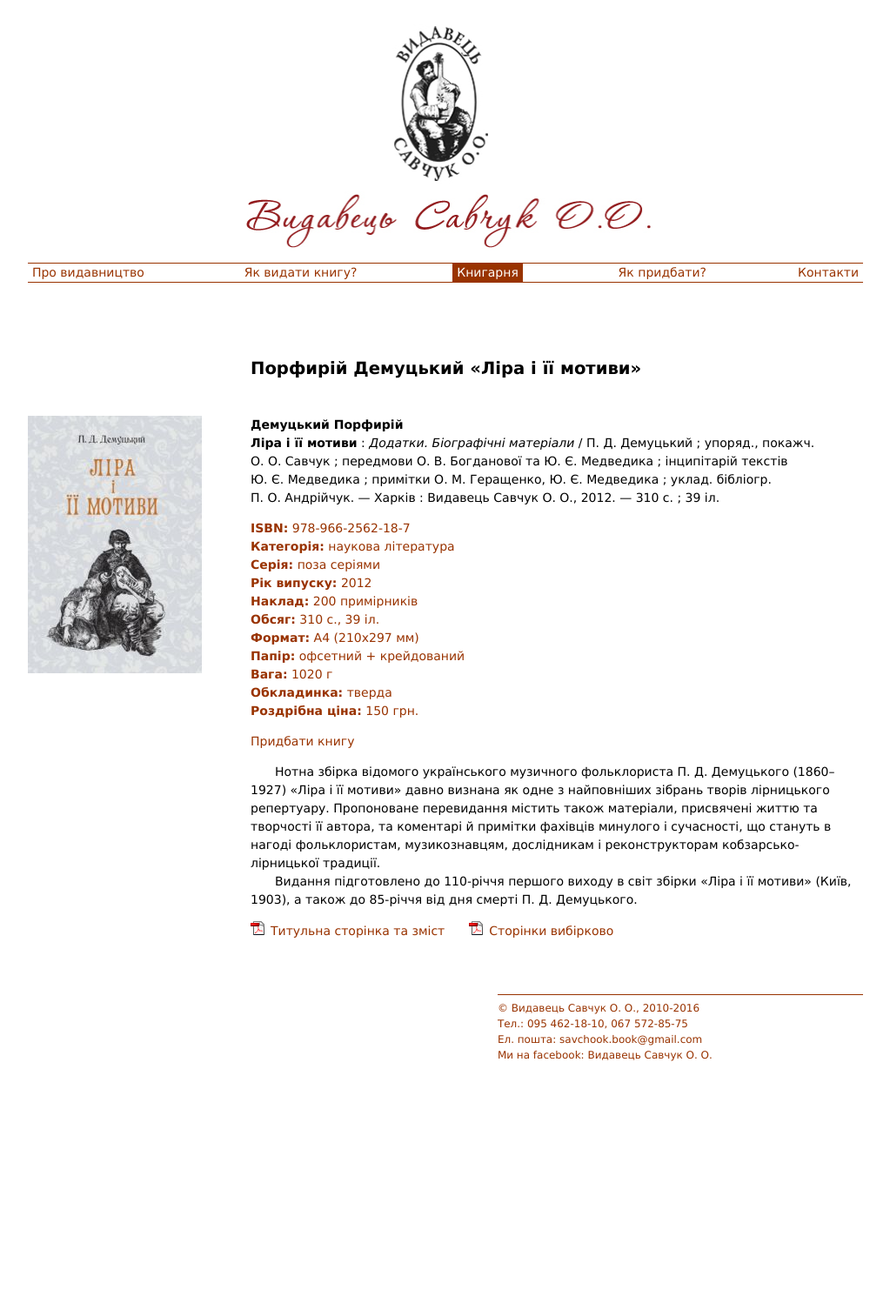
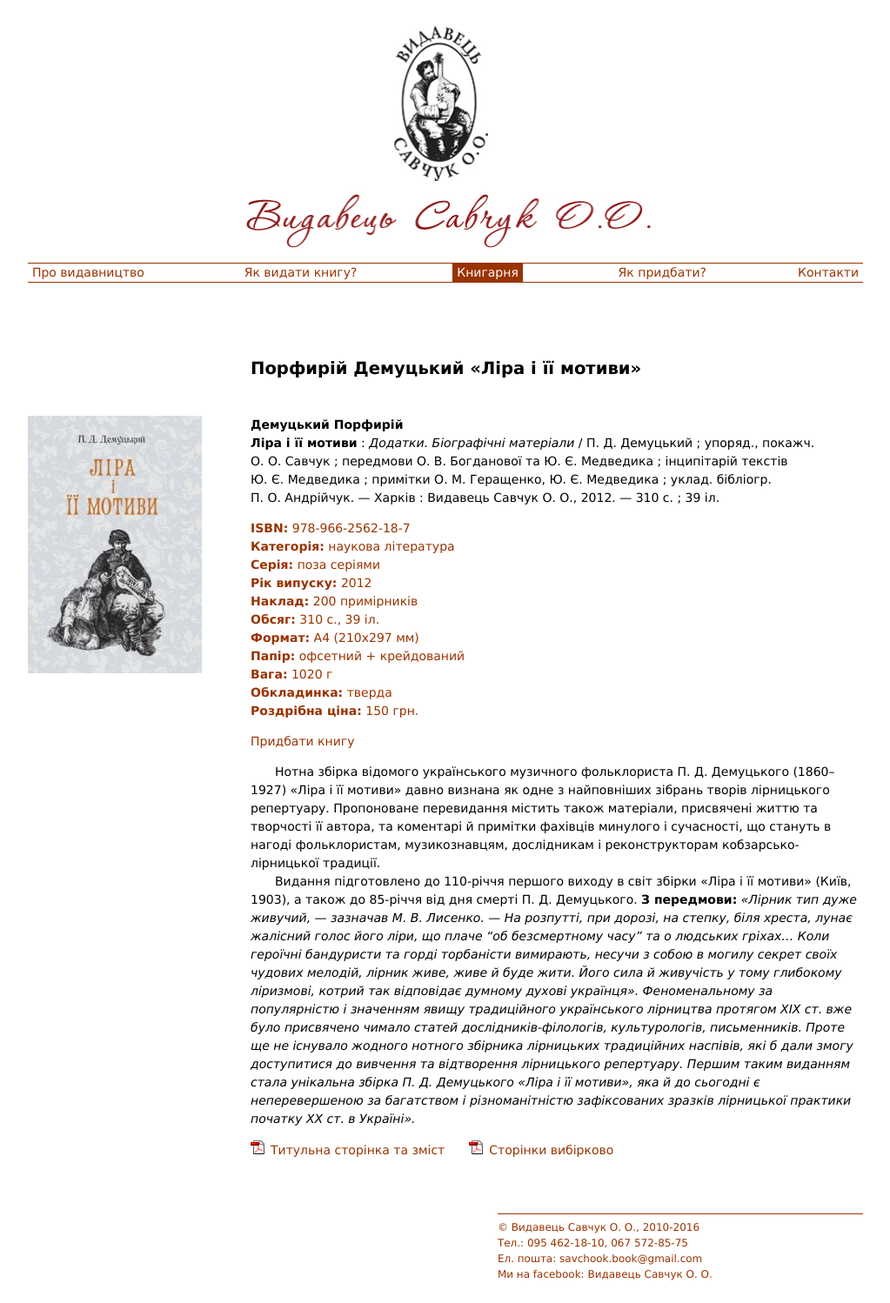
Before and after one commit to savchook/savchook.github.io, a Jekyll site: the page built from _books/demutskiy-lira-motyvy/index.markdown, in a window 1280 px wide. Shown: the whole page at 87% size, without its empty margins (128-1151 px from the left). Built offline with Jekyll 4.4.1, drawn with Linux system fonts in a browser that asks for light colours; before the commit the page ends 1246 px from its top, so only the background shows below that.

Commit message:
Update index.markdown

```diff
--- a/_books/demutskiy-lira-motyvy/index.markdown
+++ b/_books/demutskiy-lira-motyvy/index.markdown
@@ -38,3 +38,6 @@
 
 Видання підготовлено до 110-річчя першого виходу в світ збірки «Ліра і її мотиви» (Київ, 1903), а також
 до 85-річчя від дня смерті П. Д. Демуцького.
+**З передмови:** *«Лірник тип дуже живучий, — зазначав М. В. Лисенко. — На розпутті, при дорозі, на
+степку, біля хреста, лунає жалісний голос його ліри, що плаче "об безсмертному часу" та о людських гріхах... Коли героїчні бандуристи та горді торбаністи вимирають, несучи з собою в могилу секрет своїх чудових мелодій, лірник живе, живе й буде жити. Його сила й живучість у тому глибокому ліризмові, котрий так відповідає думному духові українця».
+Феноменальному за популярністю і значенням явищу традиційного українського лірництва протягом ХІХ ст. вже було присвячено чимало статей дослідників-філологів, культурологів, письменників. Проте ще не існувало жодного нотного збірника лірницьких традиційних наспівів, які б дали змогу доступитися до вивчення та відтворення лірницького репертуару. Першим таким виданням стала унікальна збірка П. Д. Демуцького «Ліра і її мотиви», яка й до сьогодні є неперевершеною за багатством і різноманітністю зафіксованих зразків лірницької практики початку ХХ ст. в Україні».*
```
